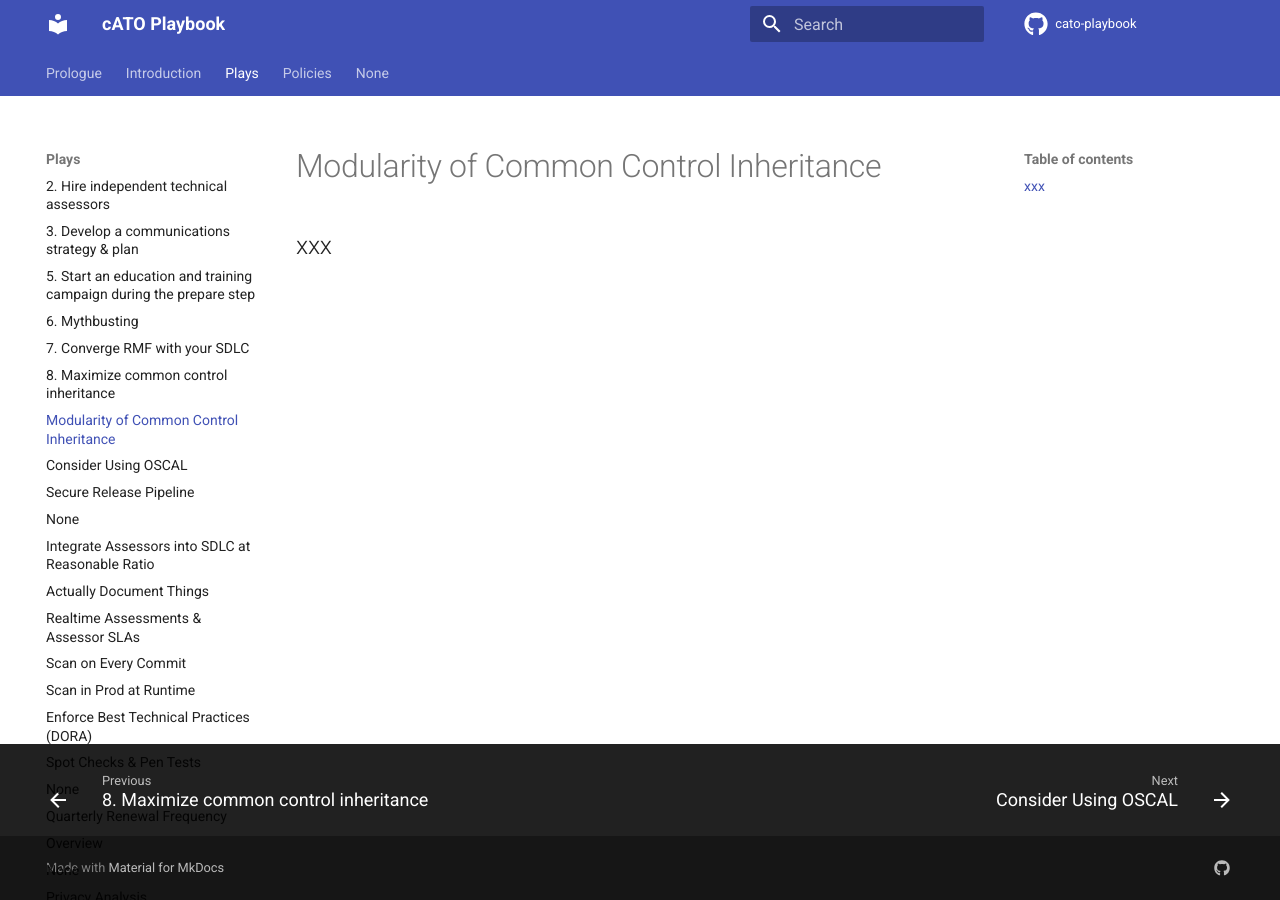
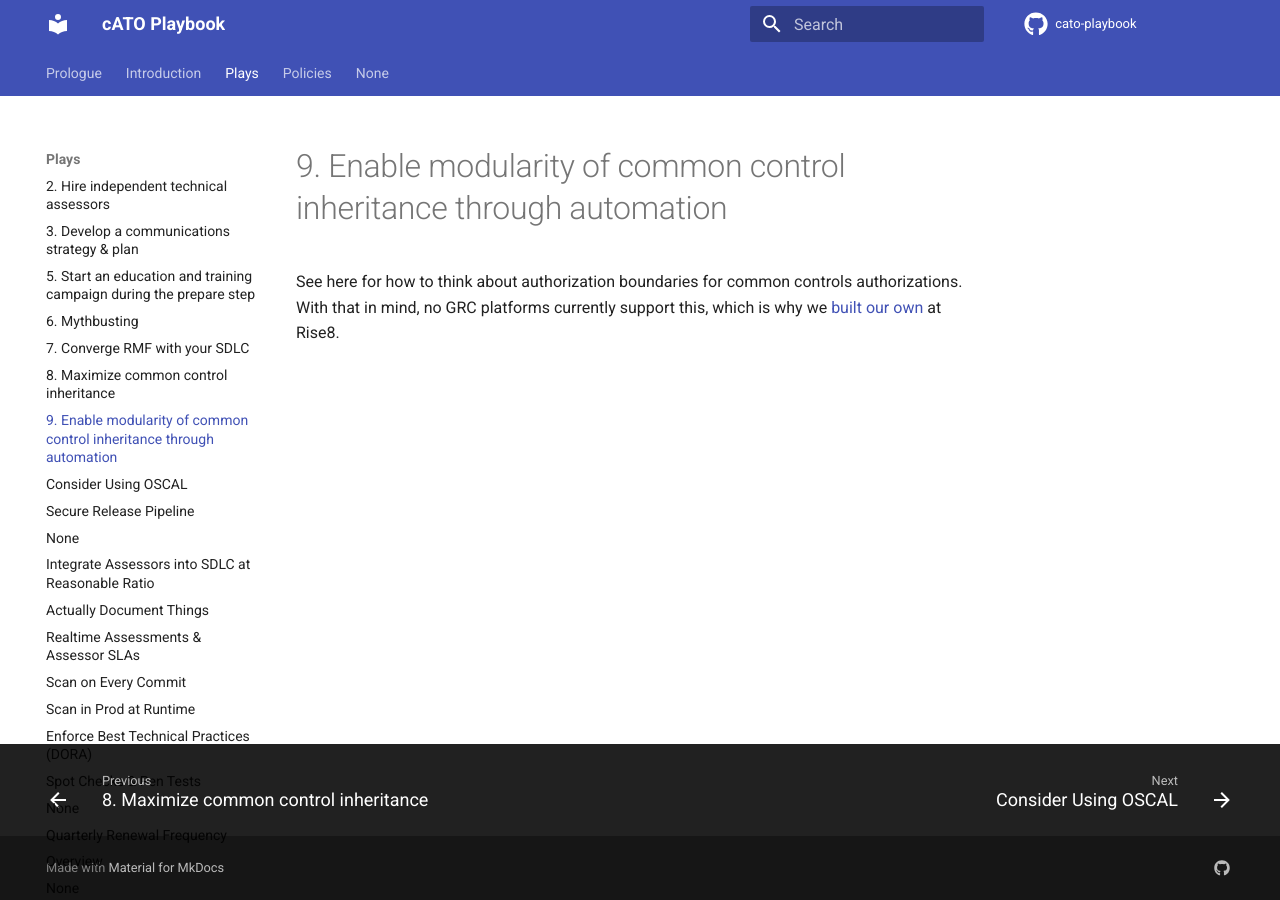
Before and after one commit to rise8-us/cato-playbook, an MkDocs documentation site: the page built from docs/modularity.md, in a window 1280 px wide. Built offline with MkDocs 1.6.1 and Material for MkDocs 9.7.7, drawn with Linux system fonts in a browser that asks for light colours; comment, search, counter and statistics services are not loaded.

Commit message:
Update modularity.md

```diff
--- a/docs/modularity.md
+++ b/docs/modularity.md
@@ -1,3 +1,3 @@
-# Modularity of Common Control Inheritance
+# 9. Enable modularity of common control inheritance through automation
 
-## xxx
+See here for how to think about authorization boundaries for common controls authorizations. With that in mind, no GRC platforms currently support this, which is why we [built our own](https://www.rise8.us/solutions/tracer) at Rise8.
```
